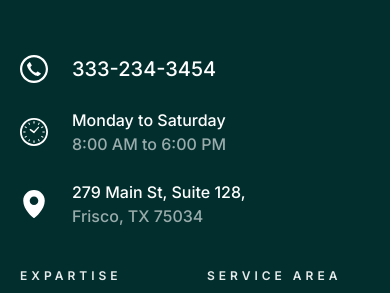
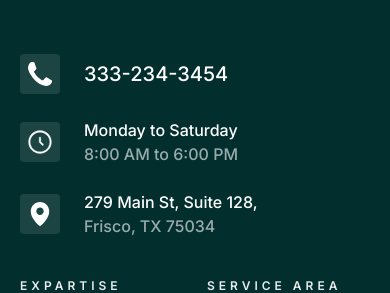
Before and after one commit to fahimurReza/site-template-gmbkingdom, a Next.js app: page /contact in a window 390 px wide. Shown: the part 2576-2869 px from the top of the page. Built offline with nearby package versions, Linux system fonts and the light colour scheme.

Commit message:
(ui): responsive-footer-04

```diff
--- a/app/contact/components/FormAndInfo.tsx
+++ b/app/contact/components/FormAndInfo.tsx
@@ -1,7 +1,7 @@
 import QuoteForm from "@/components/ui/QuoteForm";
 import PhoneIcon from "@/components/icons/PhoneIcon";
 import EmailIcon from "@/components/icons/EmailIcon";
-import SimpleClockIcon from "@/components/icons/SimpleClockIcon";
+import ClockIcon from "@/components/icons/ClockIcon";
 import LocationIcon from "@/components/icons/LocationIcon";
 
 const FormAndInfo = () => {
@@ -63,7 +63,7 @@ const FormAndInfo = () => {
             </div>
             <div className="inline-flex gap-6 ">
               <div className="flex h-11 w-11 items-center justify-center rounded-full bg-brand-teal text-white">
-                <SimpleClockIcon className="h-5 w-5" />
+                <ClockIcon className="h-5 w-5" />
               </div>
               <div className="flex flex-col">
                 <h2 className="text-[17px] font-semibold text-brand-teal-light">
--- a/components/icons/ClockIcon.tsx
+++ b/components/icons/ClockIcon.tsx
@@ -1,70 +1,23 @@
 interface ClockIconProps {
   className?: string;
+  stroke?: string;
 }
 
-const ClockIcon = ({ className }: ClockIconProps) => {
+const ClockIcon = ({ className, stroke = "35" }: ClockIconProps) => {
   return (
     <svg
       className={className}
-      viewBox="0 0 800 800"
+      viewBox="0 0 752 752"
       fill="currentColor"
       xmlns="http://www.w3.org/2000/svg"
     >
       <path
-        d="M283.051 352.103L384.341 430.245L385.751 431.053L386.382 431.406C395.141 436.284 406.737 433.698 414.468 425.189L415.143 424.542L539.287 277.664C546.355 269.742 546.473 258.337 539.596 252.223C532.704 246.095 521.402 247.565 514.362 255.486L398.318 379.453L308.727 317.065C300.349 310.894 287.785 313.759 280.685 323.444C273.601 333.1 274.643 345.945 283.051 352.103Z"
+        fillRule="evenodd"
+        clipRule="evenodd"
+        d="M375.833 67.5C205.546 67.5 67.5 205.546 67.5 375.833C67.5 546.12 205.546 684.167 375.833 684.167C546.12 684.167 684.167 546.12 684.167 375.833C684.167 205.546 546.12 67.5 375.833 67.5ZM17.5 375.833C17.5 177.931 177.931 17.5 375.833 17.5C573.737 17.5 734.167 177.931 734.167 375.833C734.167 573.737 573.737 734.167 375.833 734.167C177.931 734.167 17.5 573.737 17.5 375.833ZM375.833 217.5C389.64 217.5 400.833 228.693 400.833 242.5V365.477L476.843 441.49C486.607 451.253 486.607 467.08 476.843 476.843C467.08 486.607 451.253 486.607 441.49 476.843L358.157 393.51C353.467 388.823 350.833 382.463 350.833 375.833V242.5C350.833 228.693 362.027 217.5 375.833 217.5Z"
         fill="currentColor"
-      />
-      <path
-        d="M156.937 399.984C156.937 394.619 157.054 389.256 157.621 383.994H94.0352C93.6461 389.255 93.543 394.619 93.543 399.984C93.543 405.451 93.6461 410.728 94.0352 416.003H157.621C157.054 410.728 156.937 405.378 156.937 399.984Z"
-        fill="currentColor"
-      />
-      <path
-        d="M269.398 194.995C275.409 191.189 281.545 187.603 287.777 184.414L290.202 183.237L258.514 128.214C250.586 132.211 242.862 136.648 235.367 141.514L267.069 196.567L269.398 194.995Z"
-        fill="currentColor"
-      />
-      <path
-        d="M128.229 258.5L183.275 290.186L196.599 267.069L141.53 235.367C136.664 242.862 132.233 250.564 128.229 258.5Z"
-        fill="currentColor"
-      />
-      <path
-        d="M615.594 512.209C612.288 518.456 608.811 524.569 604.9 530.492L603.314 532.814L658.377 564.514C663.249 557.019 667.686 549.42 671.786 541.499L616.864 509.694L615.594 512.209Z"
-        fill="currentColor"
-      />
-      <path
-        d="M184.436 512.106L183.164 509.695L128.229 541.383C132.138 549.305 136.663 557.02 141.529 564.516L196.597 532.816L194.994 530.494C191.197 524.569 187.611 518.456 184.436 512.106Z"
-        fill="currentColor"
-      />
-      <path
-        d="M269.398 604.886L267.069 603.3L235.367 658.367C242.864 663.233 250.586 667.773 258.514 671.786L290.202 616.733L287.777 615.558C281.544 612.381 275.408 608.795 269.398 604.886Z"
-        fill="currentColor"
-      />
-      <path
-        d="M509.701 183.15L532.842 196.569L564.536 141.516C557.047 136.65 549.42 132.213 541.52 128.216L509.701 183.15Z"
-        fill="currentColor"
-      />
-      <path
-        d="M384.01 642.377V705.883C389.286 706.352 394.635 706.455 399.993 706.455C405.371 706.455 410.729 706.352 415.989 705.883V642.377V641.716H384.01V642.377Z"
-        fill="currentColor"
-      />
-      <path
-        d="M415.989 157.622V94.1174C410.729 93.6455 405.371 93.5439 399.993 93.5439C394.635 93.5439 389.286 93.6455 384.01 94.1174V157.622V158.283H415.989V157.622Z"
-        fill="currentColor"
-      />
-      <path
-        d="M509.701 616.834L541.52 671.784C549.42 667.655 557.047 663.231 564.536 658.366L532.842 603.298L509.701 616.834Z"
-        fill="currentColor"
-      />
-      <path
-        d="M671.786 258.5C667.768 250.564 663.247 242.864 658.377 235.367L603.314 267.069L616.753 290.186L671.786 258.5Z"
-        fill="currentColor"
-      />
-      <path
-        d="M705.969 383.995H642.391H641.73V416.005H642.391H705.969C706.366 410.73 706.455 405.379 706.455 399.986C706.454 394.62 706.366 389.256 705.969 383.995Z"
-        fill="currentColor"
-      />
-      <path
-        d="M399.992 0C179.064 0.0140625 0.0140625 179.078 0 400C0.0140625 620.922 179.064 799.984 399.992 800C620.92 799.984 799.97 620.922 799.984 400C799.97 179.078 620.92 0.0140625 399.992 0ZM399.992 748.384C303.7 748.369 216.761 709.438 153.647 646.345C90.5609 583.209 51.6219 496.277 51.6141 400C51.6219 303.722 90.5609 216.777 153.645 153.669C216.761 90.5594 303.7 51.6281 399.992 51.6141C496.27 51.6297 583.208 90.5609 646.338 153.669C709.423 216.777 748.362 303.706 748.369 400C748.361 496.277 709.422 583.209 646.338 646.345C583.208 709.439 496.27 748.37 399.992 748.384Z"
-        fill="currentColor"
+        stroke="currentColor"
+        strokeWidth={stroke}
       />
     </svg>
   );
--- a/components/icons/PhoneCircleIcon.tsx
+++ /dev/null
@@ -1,25 +0,0 @@
-interface PhoneCircleIconProps {
-  className?: string;
-}
-
-const PhoneCircleIcon = ({ className }: PhoneCircleIconProps) => {
-  return (
-    <svg
-      className={className}
-      viewBox="0 0 800 800"
-      fill="currentColor"
-      xmlns="http://www.w3.org/2000/svg"
-    >
-      <path
-        d="M400 0C179.077 0 0 179.077 0 400C0 620.923 179.077 800 400 800C620.923 800 800 620.923 800 400C800 179.077 620.923 0 400 0ZM400 737.5C213.598 737.5 62.5 586.402 62.5 400C62.5 213.598 213.598 62.5 400 62.5C586.402 62.5 737.5 213.598 737.5 400C737.5 586.402 586.402 737.5 400 737.5Z"
-        fill="currentColor"
-      />
-      <path
-        d="M511.133 599.952C520.044 599.977 600 540.845 600 533.302C600 525.758 510.522 469.386 502.783 469.386C495.044 469.386 469.067 500.539 462.061 504.005C455.03 507.472 411.28 506.227 362.525 457.472C313.745 408.741 297.095 352.614 297.095 343.8C297.095 334.986 337.769 307.766 338.892 301.369C340.016 294.972 285.278 200 276.392 200C267.506 200 200 282.031 200 288.867C200 295.703 206.177 383.642 317.53 494.97C428.883 606.298 502.222 599.903 511.133 599.952Z"
-        fill="currentColor"
-      />
-    </svg>
-  );
-};
-
-export default PhoneCircleIcon;
--- a/components/icons/SimpleClockIcon.tsx
+++ /dev/null
@@ -1,25 +0,0 @@
-interface SimpleClockIconProps {
-  className?: string;
-}
-
-const SimpleClockIcon = ({ className }: SimpleClockIconProps) => {
-  return (
-    <svg
-      className={className}
-      viewBox="0 0 752 752"
-      fill="currentColor"
-      xmlns="http://www.w3.org/2000/svg"
-    >
-      <path
-        fillRule="evenodd"
-        clipRule="evenodd"
-        d="M375.833 67.5C205.546 67.5 67.5 205.546 67.5 375.833C67.5 546.12 205.546 684.167 375.833 684.167C546.12 684.167 684.167 546.12 684.167 375.833C684.167 205.546 546.12 67.5 375.833 67.5ZM17.5 375.833C17.5 177.931 177.931 17.5 375.833 17.5C573.737 17.5 734.167 177.931 734.167 375.833C734.167 573.737 573.737 734.167 375.833 734.167C177.931 734.167 17.5 573.737 17.5 375.833ZM375.833 217.5C389.64 217.5 400.833 228.693 400.833 242.5V365.477L476.843 441.49C486.607 451.253 486.607 467.08 476.843 476.843C467.08 486.607 451.253 486.607 441.49 476.843L358.157 393.51C353.467 388.823 350.833 382.463 350.833 375.833V242.5C350.833 228.693 362.027 217.5 375.833 217.5Z"
-        fill="currentColor"
-        stroke="currentColor"
-        strokeWidth="35"
-      />
-    </svg>
-  );
-};
-
-export default SimpleClockIcon;
--- a/components/layout/footer/ContactInfo.tsx
+++ b/components/layout/footer/ContactInfo.tsx
@@ -1,6 +1,6 @@
-import PhoneCircleIcon from "@/components/icons/PhoneCircleIcon";
+import PhoneIcon from "@/components/common/PhoneIcon";
+import ClockIcon from "@/components/icons/ClockIcon";
 import LocationIcon from "@/components/icons/LocationIcon";
-import ClockIcon from "@/components/icons/ClockIcon";
 
 const ContactInfo = () => {
   return (
@@ -9,14 +9,18 @@ const ContactInfo = () => {
         href="tel:+13332343454"
         className="mt-6 flex gap-6 items-center cursor-pointer"
       >
-        <PhoneCircleIcon className="w-7 aspect-square" />
+        <div className="bg-white/10 p-2 rounded">
+          <PhoneIcon className="w-6 aspect-square" />
+        </div>
         <div className="items-center content-center">
           <p className="text-[20px] font-medium">333-234-3454</p>
         </div>
       </a>
 
       <a className="mt-6 flex gap-6 items-center cursor-pointer">
-        <ClockIcon className="w-7 aspect-square" />
+        <div className="bg-white/10 p-2 rounded">
+          <ClockIcon className="w-6 aspect-square" stroke="10" />
+        </div>
         <div className="items-center content-center">
           <p className="text-[16px] font-medium">
             Monday to Saturday
@@ -26,7 +30,10 @@ const ContactInfo = () => {
       </a>
 
       <a className="mt-6 flex gap-6 items-center cursor-pointer">
-        <LocationIcon className="w-7 aspect-square" />
+        <div className="bg-white/10 p-2 rounded">
+          <LocationIcon className="w-6 aspect-square" />
+        </div>
+
         <div className="items-center content-center">
           <p className="text-[16px] font-medium">
             279 Main St, Suite 128,
```
